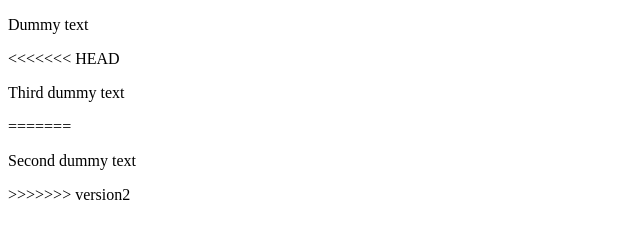
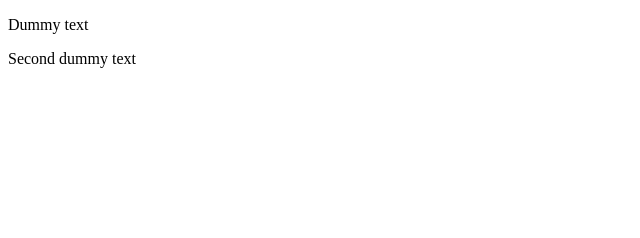
Before and after one commit to codekidney/gitjestgit, a plain HTML site: page index.html in a window 1280 px wide. Shown: the whole page, without its empty margins (0-640 px from the left). Drawn offline with Linux system fonts and the light colour scheme.

Commit message:
Merged master with version2 ..once again

```diff
--- a/index.html
+++ b/index.html
@@ -8,10 +8,6 @@
 </head>
 <body>
     <p>Dummy text</p>
-<<<<<<< HEAD
-    <p>Third dummy text</p>
-=======
     <p>Second dummy text</p>
->>>>>>> version2
 </body>
 </html>
```
